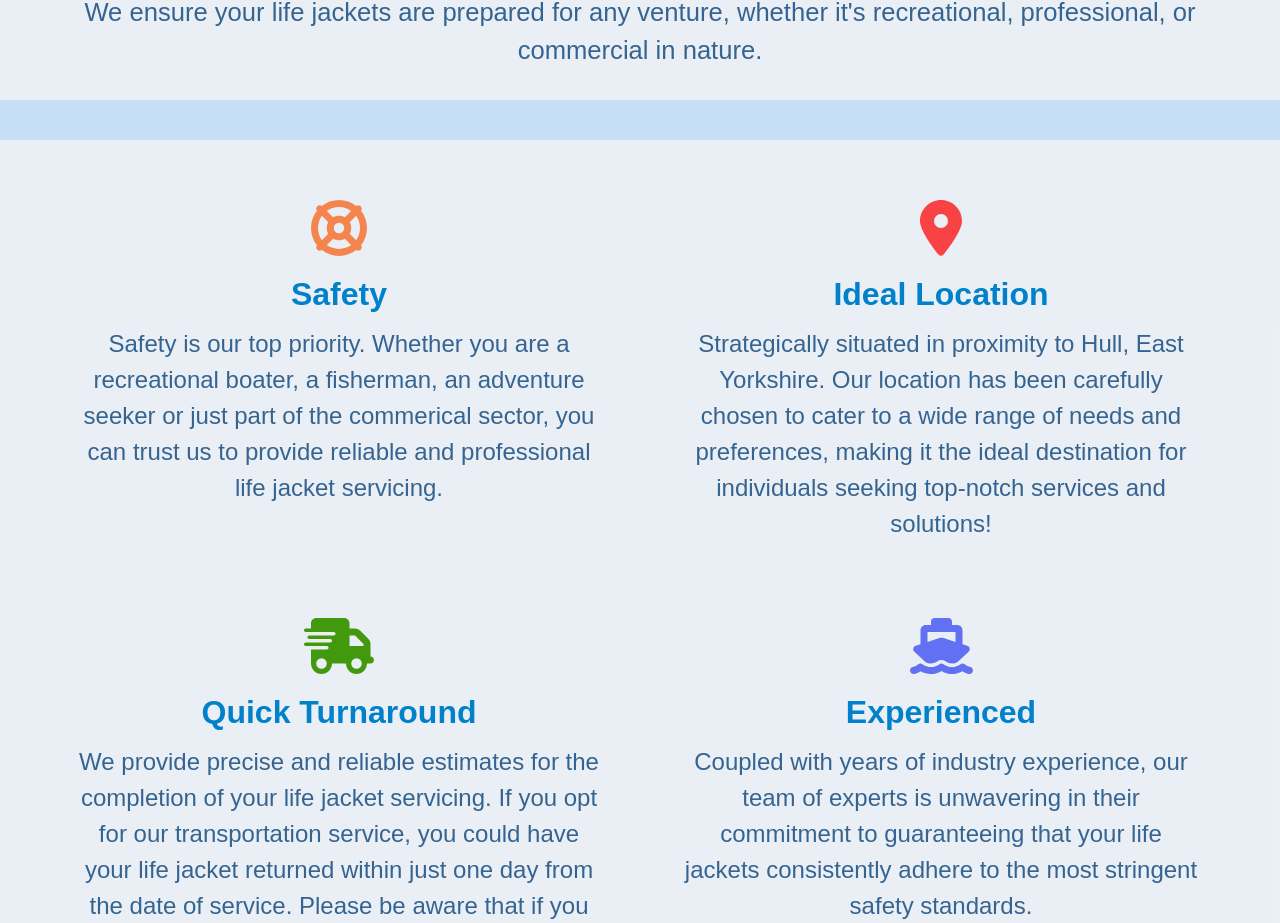
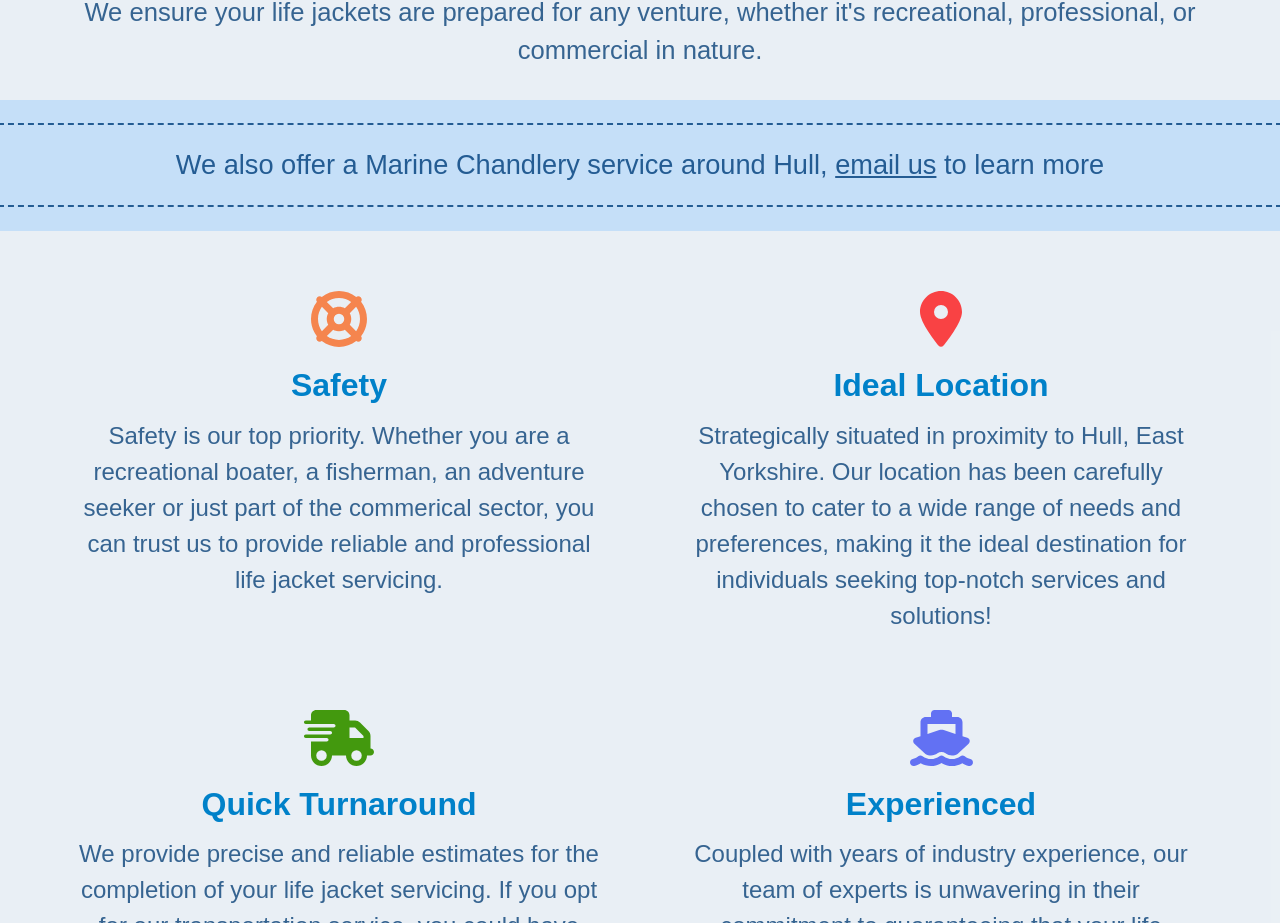
Before and after one commit to AbbieWills/KEMPS-NEW, a React (Vite) app in the folder client/: page / in a window 1280 px wide. Shown: the part 940-1863 px from the top of the page. Built offline with nearby package versions, Linux system fonts and the light colour scheme.

Commit message:
added chandlery text

```diff
--- a/client/pages/AboutPage/AboutPage.jsx
+++ b/client/pages/AboutPage/AboutPage.jsx
@@ -11,11 +11,11 @@ const AboutPage = () => {
         <div className='service-text'>
           <div className='row'>
           <p className='col-sm-12 col-md-12 col-lg-9 harry-intro'> Hello, I am Harry, a 23 year old navigation officer currently serving on oil tankers, and proudly assuming the role of Director at Kemps Maritime Professional Services (KempsMPS). <br/><br/> My unwavering commitment revolves around the paramount importance of safety and its continuous enhancement within the maritime sector. Consequently, I have chosen to devote my time to ensuring that all life jackets serviced through KempsMPS adhere to the most stringent safety standards.
-          <br/><br/> Our approach hinges on the pillars of quality assurance, comprehensive staff training, and the utilization of cutting-edge servicing equipment. </p> <img className="photoOfHarry" src={harryPhoto} alt='PhotoOfHarry'></img></div>
+          <br/><br/> Our approach hinges on the pillars of quality assurance, comprehensive staff training, and the utilisation of cutting-edge servicing equipment. </p> <img className="photoOfHarry" src={harryPhoto} alt='PhotoOfHarry'></img></div>
           <div className='why-choose'>
         <h2>Why Choose KempsMPS?</h2>
           <p>
-          In an industry characterized by non-stop operations 24/7, 365 days a year, it is abundantly clear that efficiency and punctuality are of the essence. Regrettably, many approved service stations fail to align with the rigorous schedules inherent to the shipping sector. Moreover, securing an appointment for life jacket servicing with these stations can often entail waiting for weeks on end. <br/> <br/>It is my firm belief that such a situation is in dire need of change, and KempsMPS is committed to leading this transformation.
+          In an industry characterised by non-stop operations 24/7, 365 days a year, it is abundantly clear that efficiency and punctuality are of the essence. Regrettably, many approved service stations fail to align with the rigorous schedules inherent to the shipping sector. Moreover, securing an appointment for life jacket servicing with these stations can often entail waiting for weeks on end. <br/> <br/>It is my firm belief that such a situation is in dire need of change, and KempsMPS is committed to leading this transformation.
           KempsMPS understands the challenges posed by the shipping industry's demanding timelines, and we have taken decisive steps to address them. We operate round the clock to ensure the prompt collection and servicing of your life jackets. Additionally, we are committed to providing you with a realistic timeframe for the completion of the servicing process. Our aspiration is to deliver service of the highest safety standards with an expedited turnaround time.
                     <br/><br/> Leveraging my extensive experience in the maritime industry, I am determined to enhance the efficiency and safety of life jacket servicing. At KempsMPS, we blend maritime expertise with unwavering dedication to redefine industry standards and meet the evolving needs of our valued clients. </p>           </div>
 
--- a/client/pages/HomePage/HomePage.jsx
+++ b/client/pages/HomePage/HomePage.jsx
@@ -20,6 +20,10 @@ const HomePage = () => {
           importance of safety on the water, and that's why we're committed to keeping your life jackets
           in peak condition. <br/>We ensure your life jackets are prepared for any venture, whether it's recreational, professional, or commercial in nature.
             </p>
+          </div>
+
+          <div className='chandlery'>
+            <p className='chandlery-link-text'>We also offer a Marine Chandlery service around Hull, <a href='mailto:enquiries@kempsmps.com?subject=New Chandlery Enquiry'>email us</a> to learn more</p>
           </div>
       </div>
 
--- a/client/pages/HomePage/homepage.css
+++ b/client/pages/HomePage/homepage.css
@@ -39,7 +39,21 @@ body {
     text-align: center;
     font-size: 1.6rem;
     margin-top: -9vh !important;
+}
 
+/* Chandlery text */
+
+.chandlery {
+    border: #245c93 2px dashed;
+    margin-top: 7px !important;
+}
+
+.chandlery-link-text {
+    text-align: center !important;
+    margin: 20px;
+    font-size: 1.7rem;
+    color: #245c93;
+    font-family: 'Maven Pro', sans-serif;
 }
 
 
@@ -60,17 +74,15 @@ body {
     font-size: 3.5rem;
 }
 
-
 .contact-link-text {
     text-align: center !important;
     margin: 40px;
     font-size: 1.7rem;
     color: #245c93;
     font-family: 'Maven Pro', sans-serif;
-
 }
 
-.contact-link-text a {
+.contact-link-text a, .chandlery-link-text a {
     color: #245c93;
 
 }
```
